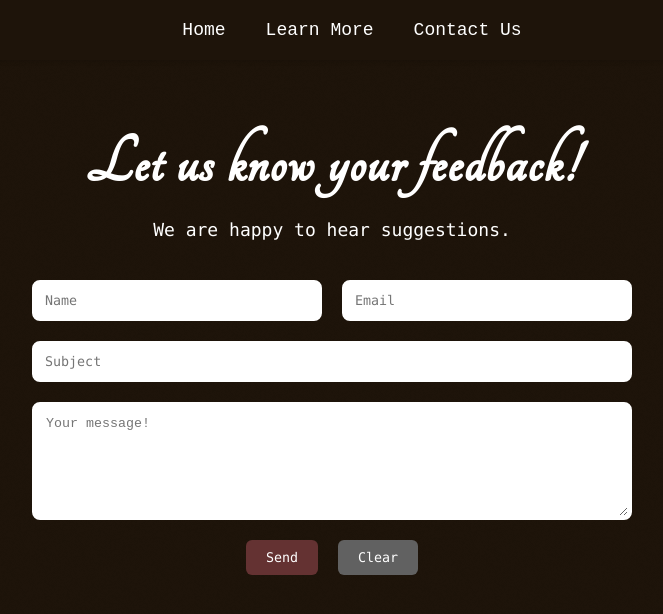
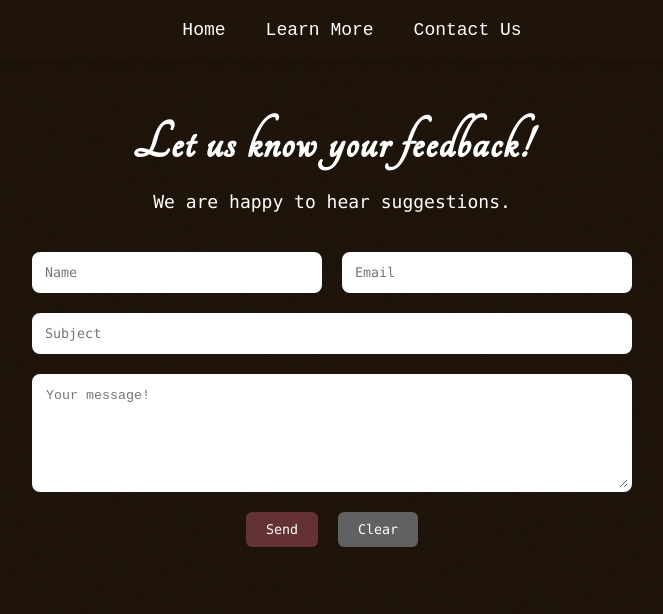
Before and after one commit to k4tie113/book_rec_site, a React (Create React App) app in the folder website/: page /contact in a window 1280 px wide. Shown: the top 614 px of the page, without its empty margins (308-971 px from the left). Built offline with nearby package versions, Linux system fonts and the light colour scheme.

Commit message:
added github link

```diff
--- a/website/src/components/ContactPage.js
+++ b/website/src/components/ContactPage.js
@@ -25,8 +25,8 @@ function ContactPage() {
       style={{ textAlign: 'center', padding: '70px' }}
     >
       <div style={{ maxWidth: '600px', margin: '0 auto', fontSize: '18px', color: '#FFFFFF' }}>
-        <h2 style={{ fontSize: '32px', marginBottom: '20px', color: 'FFFFFFF', fontFamily: 'Tangerine, cursive',
-            fontSize: '70px', letterSpacing: '2px'}}>Let us know your feedback!</h2>
+        <h2 style={{ marginBottom: '20px', color: 'FFFFFFF', fontFamily: 'Tangerine, cursive',
+            fontSize: '55px', letterSpacing: '2px'}}>Let us know your feedback!</h2>
         <p style={{ marginBottom: '40px' }}>We are happy to hear suggestions.</p>
 
         <form ref={formRef} onSubmit={handleSubmit} style={{ display: 'flex', flexDirection: 'column', gap: '20px' }}>
--- a/website/src/components/LearnMore.js
+++ b/website/src/components/LearnMore.js
@@ -29,7 +29,7 @@ function LearnMore() {
           textAlign: 'left',
         }}>
           <div style={{ display: 'flex', alignItems: 'center', gap: '15px', marginBottom: '30px' }}>
-            <h2 style={{ fontSize: '60px', margin: 0, fontFamily: 'Tangerine, cursive' }}>Our Algorithm</h2>
+            <h2 style={{ fontSize: '55px', margin: 0, fontFamily: 'Tangerine, cursive' }}>Our Algorithm</h2>
           </div>
 
 
@@ -42,6 +42,7 @@ function LearnMore() {
           <p style = {{color: '#d3d3d3'}}>We combine both content scores and collaborative scores (if feedback is provided) to produce a ranked list of books tailored just for you.</p>
 
           <p><strong>Data Source </strong><br/><p style = {{color: '#d3d3d3'}}>All recommendations are powered by the <em>Goodreads Young Adult Books and Interactions Dataset</em>, consisting of over 93,000 books and 30+ million reader interactions, including detailed review and rating information.</p></p>
+          <a href="https://github.com/k4tie113/book_rec_site" target="_blank" rel="noopener noreferrer" style={{ color: '#white' }}> Visit our github to see more! </a>
         </div>
       </motion.div>
 
```
